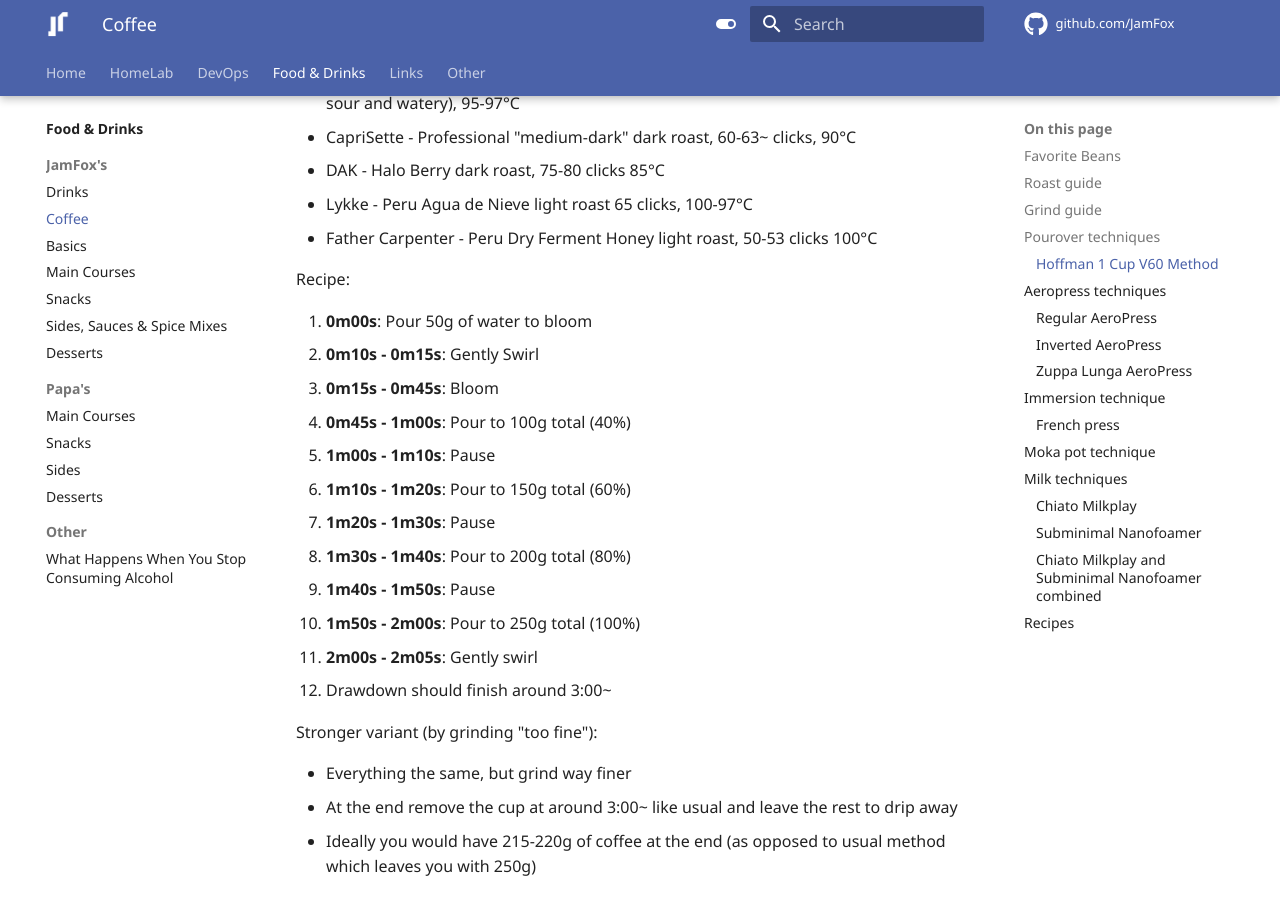
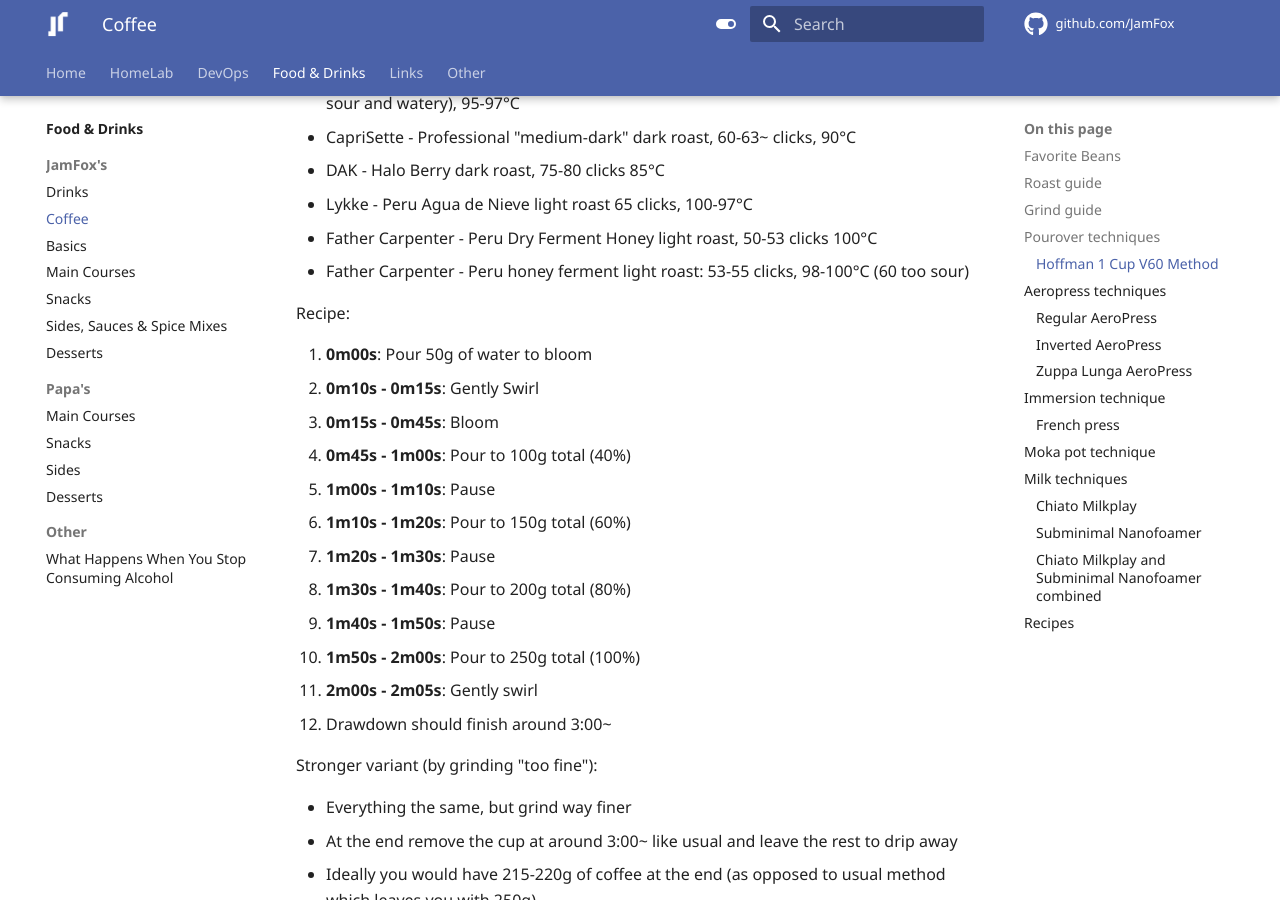
Before and after one commit to JamFox/docs.jamfox.dev, an MkDocs documentation site: the page built from docs/content/food/coffee.md, in a window 1280 px wide and 900 px high, scrolled down 2224 px. Built offline with MkDocs 1.6.1 and Material for MkDocs 9.7.7, drawn with Linux system fonts in a browser that asks for light colours; plug-ins that fetch from the network failed and are left out; comment, search, counter and statistics services are not loaded; some of the changed text lies outside the part shown.

Commit message:
add honey ferment tries

```diff
--- a/docs/content/food/coffee.md
+++ b/docs/content/food/coffee.md
@@ -61,6 +61,7 @@ Examples with Kingrinder K6:
 - DAK - Halo Berry dark roast, 75-80 clicks 85°C
 - Lykke - Peru Agua de Nieve light roast 65 clicks, 100-97°C
 - Father Carpenter - Peru Dry Ferment Honey light roast, 50-53 clicks 100°C
+- Father Carpenter - Peru honey ferment light roast: 53-55 clicks, 98-100°C (60 too sour)
 
 Recipe:
 
@@ -159,6 +160,7 @@ This method tries to avoid any extra agitation from water pours to extract as mu
 Examples:
 
 - Father Carpenter - Peru honey ferment light roast: 33 clicks, 98-100°C (30 clicks too bitter, 40 too sour)
+- Lykke - Peru Agua de Nieve light roast: 35 clicks, 98°C (30 too bitter)
 
 Recipe:
 
```
